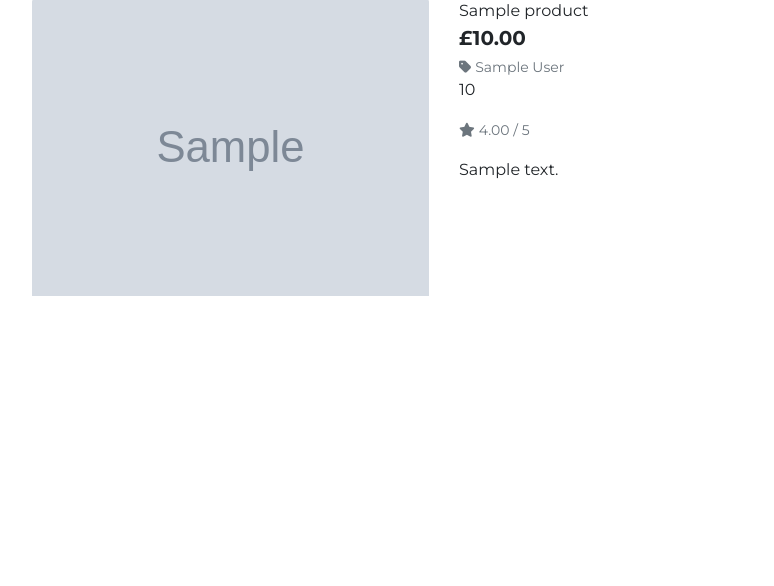
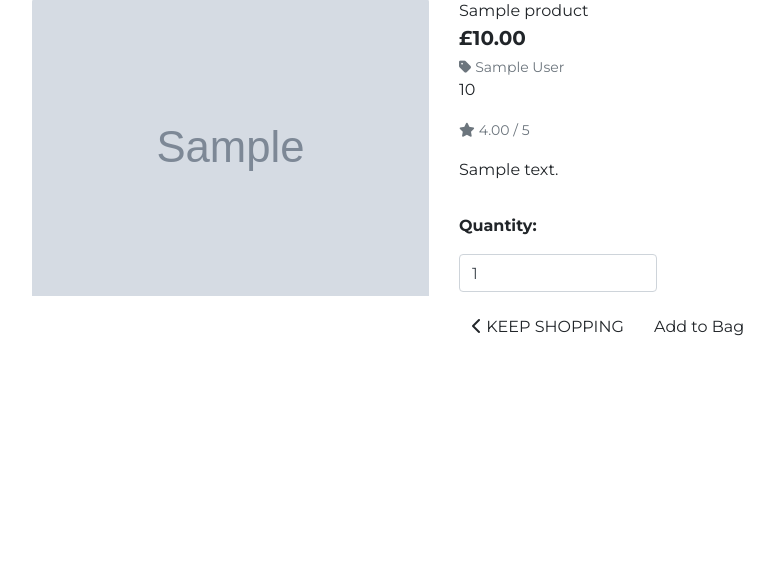
Before and after one commit to SasanTazayoni/Sue-bensassi-designs-CI-PP5, a Django app: page /products/1 in a window 1280 px wide. Shown: the part 210-796 px from the top of the page, without its empty margins (196-970 px from the left). Run offline with Django 4.2, Linux system fonts and the light colour scheme; tables that the repository leaves empty hold one stand-in row (values such as "Sample post"); grey boxes marked "Sample" are stand-in pictures; some libraries are stand-ins or nearby versions; some web fonts are replaced.

Commit message:
Add functionality to add items to cart

```diff
--- a/cart/urls.py
+++ b/cart/urls.py
@@ -3,4 +3,5 @@
 
 urlpatterns = [
     path('', views.view_cart, name='view_cart'),
+    path('add/<item_id>/', views.add_to_cart, name='add_to_cart'),
 ]
--- a/products/templates/products/product_detail.html
+++ b/products/templates/products/product_detail.html
@@ -35,6 +35,30 @@
                         <small class="text-muted">No Rating</small>
                     {% endif %}
                     <p class="mt-3">{{ product.description }}</p>
+                    <form action="{% url 'add_to_cart' product.id %}" class="form" method="POST">
+                        {% csrf_token %}
+                        <div class="form-row">
+                            <div class="col-12">
+                                <p class="mt-3"><strong>Quantity:</strong></p>
+                                <div class="form-group w-50">
+                                    <div class="input-group">
+                                        <input type="number" class="form-control qty_input" name="quantity" value="1" min="1" max="99"
+                                            data-item_id="{{ product.id }}" id="id_qty_{{ product.id }}">
+                                    </div>
+                                </div>
+                            </div>
+                            <div class="col-12">
+                                <a href="{% url 'products' %}" class="btn">
+                                    <span class="icon">
+                                        <i class="fas fa-chevron-left"></i>
+                                    </span>
+                                    <span class="text-uppercase">Keep Shopping</span>
+                                </a>
+                                <input type="submit" class="btn btn-black" value="Add to Bag">
+                            </div>
+                        </div>
+                        <input type="hidden" name="redirect_url" value="{{ request.path }}">
+                    </form>
                 </div>
             </div>
         </div>
```
Also changed, not shown: cart/views.py (+16 -0 lines).
